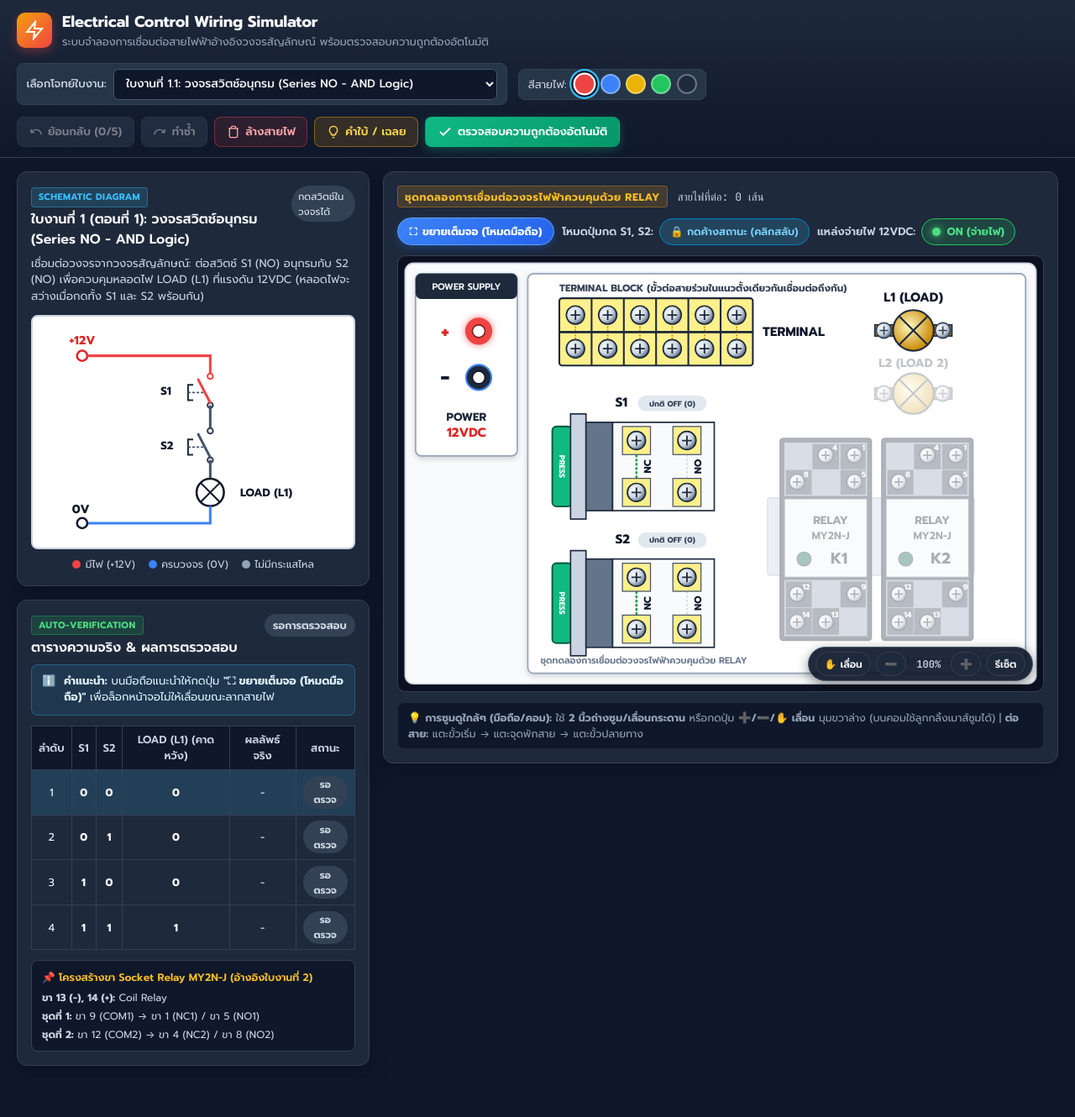
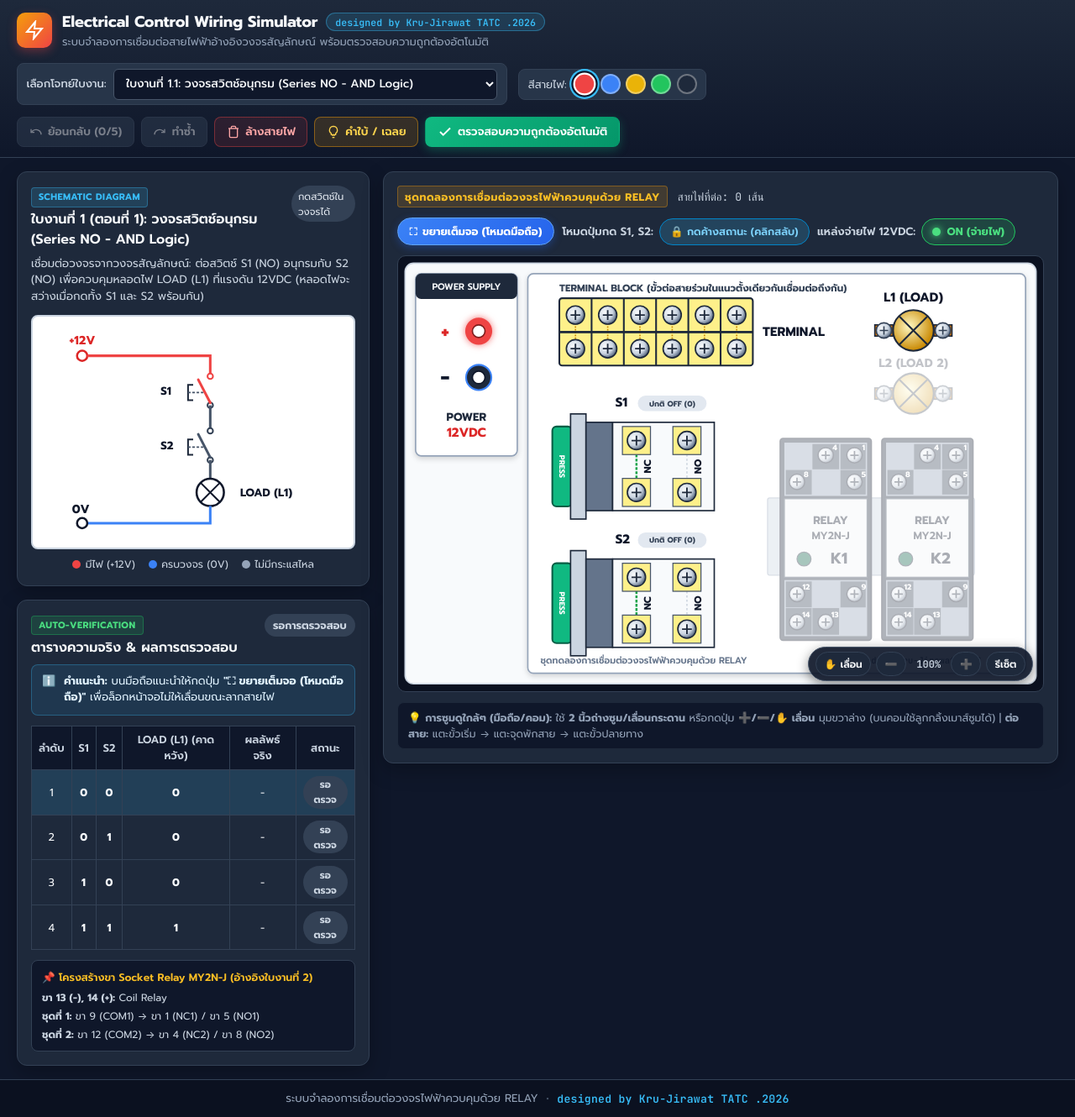
Before and after one commit to arejirawat/LabWiring_PLC, a plain HTML site: page index.html in a window 1280 px wide. Shown: the whole page at 84% size. Before the commit the page ends 1285 px from the top, so only its background shows below. Drawn offline with Linux system fonts and the light colour scheme.

Commit message:
Add designed by Kru-Jirawat TATC .2026 in header, board, and footer

```diff
--- a/index.html
+++ b/index.html
@@ -18,7 +18,10 @@
         </svg>
       </div>
       <div>
-        <h1>Electrical Control Wiring Simulator</h1>
+        <div class="brand-title-row">
+          <h1>Electrical Control Wiring Simulator</h1>
+          <span class="author-credit-pill">designed by Kru-Jirawat TATC .2026</span>
+        </div>
         <p class="subtitle">ระบบจำลองการเชื่อมต่อสายไฟฟ้าอ้างอิงวงจรสัญลักษณ์ พร้อมตรวจสอบความถูกต้องอัตโนมัติ</p>
       </div>
     </div>
@@ -411,7 +414,7 @@
 
               <!-- Footer watermark matching original worksheet -->
               <text x="18" y="556" fill="#64748b" font-size="13" font-weight="600" pointer-events="none">ชุดทดลองการเชื่อมต่อวงจรไฟฟ้าควบคุมด้วย RELAY</text>
-              <text x="690" y="556" text-anchor="end" fill="#64748b" font-size="12" font-family="JetBrains Mono, monospace" pointer-events="none">Interactive Simulator</text>
+              <text x="692" y="556" text-anchor="end" fill="#475569" font-size="12.5" font-weight="700" font-family="JetBrains Mono, monospace" pointer-events="none">designed by Kru-Jirawat TATC .2026</text>
             </g>
 
             <!-- Wires Layer -->
@@ -463,6 +466,12 @@
     </section>
   </main>
 
+  <footer class="app-footer">
+    <span>ระบบจำลองการเชื่อมต่อวงจรไฟฟ้าควบคุมด้วย RELAY</span>
+    <span class="footer-divider">•</span>
+    <strong class="footer-author">designed by Kru-Jirawat TATC .2026</strong>
+  </footer>
+
   <script src="app.js"></script>
 </body>
 </html>
--- a/style.css
+++ b/style.css
@@ -1085,3 +1085,51 @@ body.fullscreen-popup-open {
     r: 25px;
   }
 }
+
+/* Header & Footer Author Credit Styles */
+.brand-title-row {
+  display: flex;
+  flex-wrap: wrap;
+  align-items: center;
+  gap: 0.6rem;
+}
+
+.author-credit-pill {
+  display: inline-flex;
+  align-items: center;
+  padding: 0.15rem 0.65rem;
+  border-radius: 999px;
+  font-family: var(--font-mono);
+  font-size: 0.72rem;
+  font-weight: 600;
+  color: #38bdf8;
+  background: rgba(56, 189, 248, 0.14);
+  border: 1px solid rgba(56, 189, 248, 0.4);
+  letter-spacing: 0.01em;
+}
+
+.app-footer {
+  margin-top: auto;
+  padding: 0.75rem 1.25rem;
+  background: #0b1120;
+  border-top: 1px solid var(--border-subtle);
+  display: flex;
+  flex-wrap: wrap;
+  align-items: center;
+  justify-content: center;
+  gap: 0.6rem;
+  font-size: 0.82rem;
+  color: var(--text-secondary);
+  text-align: center;
+}
+
+.app-footer .footer-divider {
+  color: #475569;
+}
+
+.app-footer .footer-author {
+  font-family: var(--font-mono);
+  color: #38bdf8;
+  font-weight: 700;
+  letter-spacing: 0.02em;
+}
```
